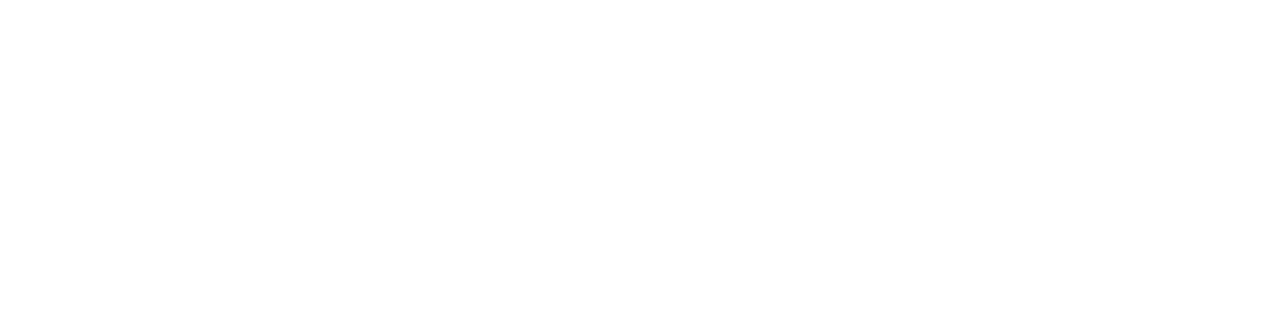
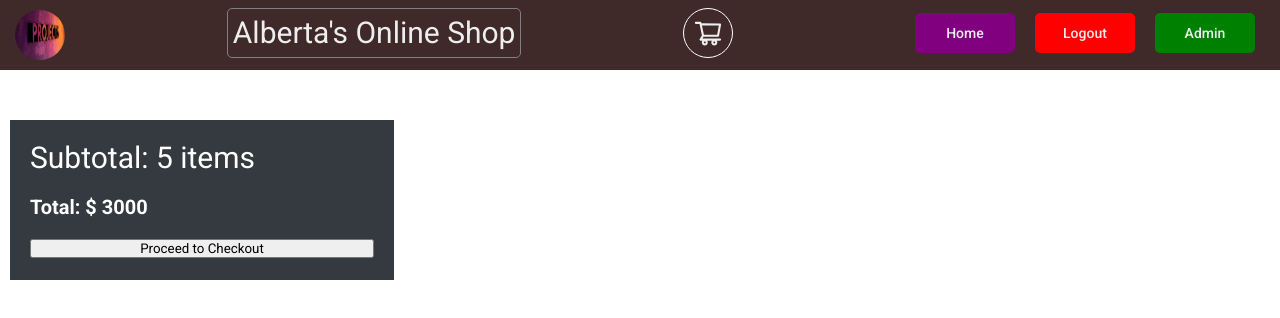
Before and after one commit to fakornamwealth/fullstack, a React (Create React App) app: page /cart in a window 1280 px wide. Before the commit this address had no page. Shown: the top 318 px of the page. Built offline with nearby package versions, Linux system fonts and the light colour scheme; sample sign-in values are in the browser's storage.

Commit message:
cart page and logout route added

```diff
--- a/package.json
+++ b/package.json
@@ -6,6 +6,9 @@
     "@testing-library/jest-dom": "^5.16.5",
     "@testing-library/react": "^13.4.0",
     "@testing-library/user-event": "^13.5.0",
+    "bootstrap": "4.6.0",
+    "react-bootstrap": "1.6.1",
+    "react-icons": "4.2.0",
     "axios": "^1.4.0",
     "react": "^18.2.0",
     "react-dom": "^18.2.0",
--- a/src/App.jsx
+++ b/src/App.jsx
@@ -5,9 +5,11 @@ import Login from "./pages/login/Login";
 import Home from "./pages/home/Home";
 import Products from "./components/products/Products";
 import Admin from "./pages/admin/Admin";
+import Cart from "./pages/cart/Cart";
 
 const App = () => {
   // check for user and admin
+
   const user = JSON.parse(localStorage.getItem("user"));
 
   const admin = user?.isAdmin;
@@ -28,6 +30,10 @@ const App = () => {
           element={!user ? <Navigate exact to="/login" /> : <Products />}
         />
         <Route
+          path="/cart"
+          element={!user ? <Navigate exact to="/login" /> : <Cart />}
+        />
+        <Route
           path="/"
           element={!user ? <Navigate exact to="/login" /> : <Home />}
         />
--- a/src/components/navbar/Navbar.jsx
+++ b/src/components/navbar/Navbar.jsx
@@ -2,6 +2,9 @@ import React from "react";
 import "./navbar.css";
 import Logo from "../../images/logo.jpg";
 import { useNavigate } from "react-router-dom";
+import { AiOutlineShoppingCart } from "react-icons/ai";
+import { generalRequest, userRequest } from "../../httpService";
+
 const Navbar = () => {
   const navigate = useNavigate();
 
@@ -12,10 +15,15 @@ const Navbar = () => {
 
   // clear the user data and reload the page
   const logout = () => {
-    localStorage.removeItem("user");
-    setTimeout(() => {
+    try {
+      const res = userRequest.put("/auth/logout");
+      localStorage.removeItem("user");
       window.location.pathname = "/";
-    }, 300);
+    } catch (error) {
+      console.log(error);
+    }
+
+    // res.status(204)
   };
 
   return (
@@ -26,6 +34,11 @@ const Navbar = () => {
             <img className="img" src={Logo} alt="Logo" />
           </div>
           <div className="middle">Alberta's Online Shop</div>
+
+          <div className="btnCart" onClick={() => navigate("/cart")}>
+            <AiOutlineShoppingCart style={{ fontSize: "30px" }} />{" "}
+            <span style={{ fontSize: "20px" }}></span>
+          </div>
           <div className="right">
             {!user ? (
               <>
--- a/src/components/navbar/navbar.css
+++ b/src/components/navbar/navbar.css
@@ -2,6 +2,9 @@
   height: 70px;
   background: #3f2929;
   width: 100%;
+  position: sticky;
+  top: 0;
+  z-index: 999;
 }
 
 .wrapper {
@@ -107,3 +110,23 @@
   background: #eee;
   color: purple;
 }
+.btnCart {
+  display: flex;
+  align-items: center;
+  justify-content: center;
+  margin-right: 20px;
+  height: 50px;
+  width: 50px;
+  padding: 5px;
+  border-radius: 50%;
+  font-size: 14px;
+  font-weight: 500;
+  border: 1px solid #fff;
+  background: transparent;
+  color: #eee;
+  cursor: pointer;
+  transition: 0.3s ease;
+}
+
+.btnCart:hover {
+}
--- a/src/components/products/Products.jsx
+++ b/src/components/products/Products.jsx
@@ -7,12 +7,20 @@ const Products = () => {
   // products state
   const [products, setProducts] = useState([]);
 
+  let cart = [];
+  const addToCart = (product) => {
+    cart.push(product);
+    console.log(cart);
+
+    localStorage.setItem("cart", JSON.stringify(cart));
+  };
+
   // fetch products when page renders
   useEffect(() => {
     const getProducts = async () => {
       try {
         const { data } = await generalRequest.get("/product");
-        console.log(data);
+
         setProducts(data);
       } catch (error) {
         console.log(error);
@@ -21,6 +29,8 @@ const Products = () => {
 
     getProducts();
   }, []);
+
+  // add product to cart
 
   return (
     <div>
@@ -40,7 +50,9 @@ const Products = () => {
               <div className="prodDesc">{product.desc}</div>
               <div className="prodColor">{product.color}</div>
               <div className="prodPrice">£{product.price}</div>
-              <button className="cartBtn">Add To Cart</button>
+              <button onClick={() => addToCart(product)} className="cartBtn">
+                Add To Cart
+              </button>
             </div>
           ))}
         </div>
--- a/src/httpService.js
+++ b/src/httpService.js
@@ -1,6 +1,10 @@
 import axios from "axios";
 
-axios.defaults.baseURL = "https://react-node-u6i6.onrender.com/api/";
+// development environment baseUrl
+axios.defaults.baseURL = "http://localhost:5000/api/";
+
+// production environment baseUrl
+// axios.defaults.baseURL = "https://react-node-u6i6.onrender.com/api/";
 
 const user = JSON.parse(localStorage.getItem("user"));
 
--- a/src/pages/admin/Admin.jsx
+++ b/src/pages/admin/Admin.jsx
@@ -107,14 +107,15 @@ const Admin = () => {
   return (
     <div>
       <Navbar />
-      <div className="home">
+      <div className="hhome">
         <div className="homeContainer">
           <div className="homeTitle">
-            ADMIN PANEL : Welcome, {user?.username}
+            ADMIN PANEL : Alberta Welcomes You, {user?.username}!
           </div>
+          <span>Edit one Product at a time </span>
 
-          <div className="headers">
-            <div className="title">TITLE</div>
+          <div className="theHeaders">
+            <div className="homeTitle">TITLE</div>
             <div className="desc">DESCRIPTION</div>
             <div className="url">PRICE</div>
           </div>
@@ -127,7 +128,7 @@ const Admin = () => {
 
               <div className="pUrl">{product.price}</div>
 
-              <div className="buttons">
+              <div className="buttonss">
                 {!save ? (
                   <button className="editBtn" onClick={handleSave}>
                     Edit
@@ -206,8 +207,6 @@ const Admin = () => {
                 Add
               </button>
             </form>
-
-            <span>Edit a Product</span>
           </div>
         </div>
       </div>
--- a/src/pages/admin/admin.css
+++ b/src/pages/admin/admin.css
@@ -1,4 +1,4 @@
-.home {
+.hhome {
   height: 100vh;
   background: #fff;
 }
@@ -9,7 +9,7 @@
   font-weight: 500;
 }
 
-.headers {
+.theHeaders {
   display: grid;
   grid-template-columns: repeat(4, 1fr);
   margin: 50px 20px 0px 30px;
@@ -25,7 +25,7 @@
   font-weight: 300;
 }
 
-.buttons {
+.buttonss {
   display: flex;
   justify-content: center;
   align-items: center;
--- /dev/null
+++ b/src/pages/cart/Cart.jsx
@@ -0,0 +1,71 @@
+import React, { useEffect, useState } from "react";
+import { Button, Col, Form, Image, ListGroup, Row } from "react-bootstrap";
+import { AiFillDelete } from "react-icons/ai";
+import Navbar from "../../components/navbar/Navbar";
+import productImage from "../../images/product.jpg";
+import "./cart.css";
+
+const cartStorage = JSON.parse(localStorage.getItem("cart")) || [];
+const Cart = () => {
+  const [cart, setCart] = useState(cartStorage);
+
+  const deleteFromCart = (id) => {
+    const newCartStorage = cartStorage.filter((product) => product._id !== id);
+
+    setCart(localStorage.setItem("cart", JSON.stringify(newCartStorage)));
+  };
+
+  return (
+    <div>
+      <Navbar />
+      <div className="listContainer">
+        <ListGroup>
+          {cart?.map((product) => (
+            <>
+              <ListGroup.Item key={product._id}>
+                <Row>
+                  {" "}
+                  <Col md={2}>
+                    {product.img !== "" && (
+                      <Image src={product.img} alt="product" fluid rounded />
+                    )}
+                    {product.img === "" && (
+                      <Image src={productImage} alt="product" fluid rounded />
+                    )}
+                  </Col>
+                  <Col md={2}>
+                    <span>{product.title}</span>
+                  </Col>
+                  <Col md={2}>$ {product.price}</Col>
+                  <Col md={2}>
+                    <Form.Control as="select" value="2">
+                      <option>1</option>
+                      <option>2</option>
+                      <option>3</option>
+                    </Form.Control>
+                  </Col>
+                  <Col>
+                    <Button
+                      onClick={() => deleteFromCart(product._id)}
+                      type="button"
+                      variant="light"
+                    >
+                      <AiFillDelete style={{ fontSize: "30px" }} />
+                    </Button>
+                  </Col>
+                </Row>
+              </ListGroup.Item>
+            </>
+          ))}
+        </ListGroup>
+      </div>
+      <div className="filters summary">
+        <span className="title">Subtotal: 5 items</span>
+        <span style={{ fontSize: 20, fontWeight: 700 }}>Total: $ 3000</span>
+        <Button type="button">Proceed to Checkout</Button>
+      </div>
+    </div>
+  );
+};
+
+export default Cart;
--- /dev/null
+++ b/src/pages/cart/cart.css
@@ -0,0 +1,39 @@
+.home {
+  display: flex;
+}
+
+.filters {
+  background-color: #343a40;
+  color: white;
+  padding: 20px;
+  display: flex;
+  flex-direction: column;
+  width: 20%;
+  margin: 10px;
+  height: 20vh;
+}
+
+.filters > span {
+  padding-bottom: 20px;
+}
+
+.title {
+  font-size: 30px;
+}
+
+.listContainer {
+  display: flex;
+  width: 100%;
+  padding: 20px;
+  flex-wrap: wrap;
+  justify-content: start;
+}
+
+/* .products {
+    width: 30%;
+    margin: 10px;
+  } */
+
+.summary {
+  width: 30%;
+}
```
Also changed, not shown: 1 other file (tests, documents, lock files or other folders).
